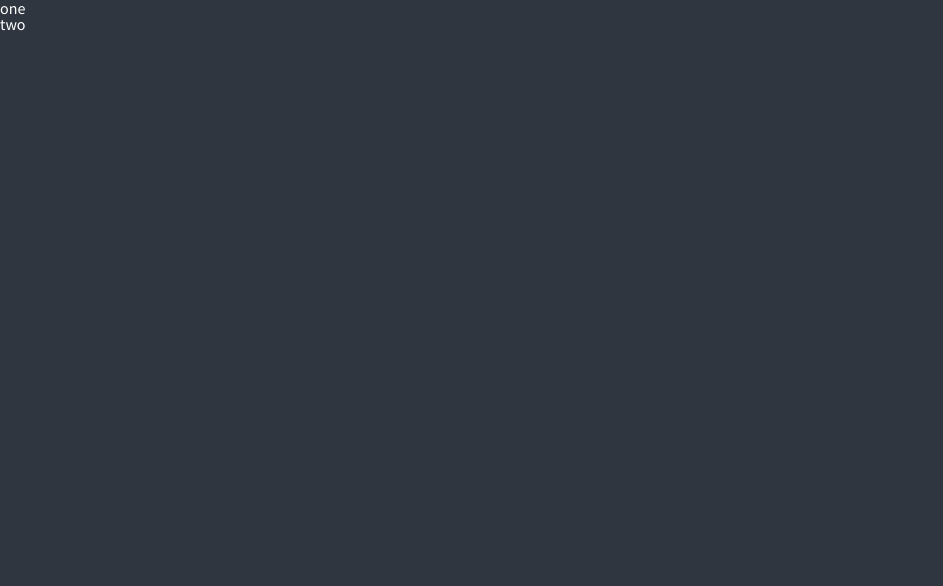
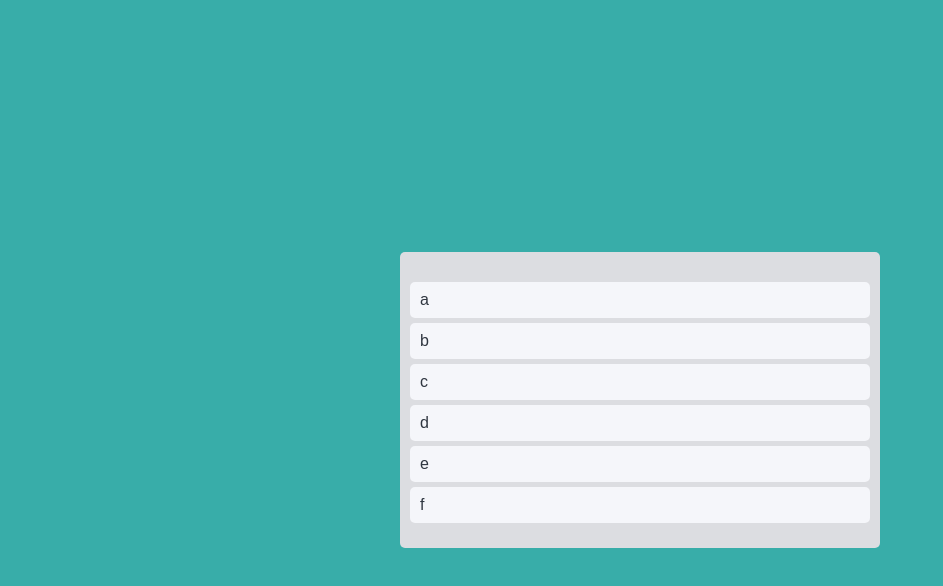
Before and after one commit to joyeajin/react_typescript_study_03_kanban, a React (Vite) app: page / in a window 1280 px wide. Shown: the top 586 px of the page, without its empty margins (0-943 px from the left). Built offline with nearby package versions, Linux system fonts and the light colour scheme.

Commit message:
Styles and Placeholders

```diff
--- a/src/App.tsx
+++ b/src/App.tsx
@@ -1,23 +1,67 @@
 import { DragDropContext, Draggable, Droppable } from "react-beautiful-dnd";
+import styled from "styled-components";
+
+const Wrapper = styled.div`
+  display: flex;
+  max-width: 480px;
+  width: 100%;
+  margin: 0 auto;
+  justify-content: center;
+  align-items: center;
+  height: 100vh;
+`;
+
+const Board = styled.div`
+  background-color: ${(props) => props.theme.boardColor};
+  padding: 20px 10px;
+  padding-top: 30px;
+  border-radius: 5px;
+  min-height: 200px;
+`;
+
+const Boards = styled.div`
+  display: grid;
+  grid-template-columns: repeat(1, 1fr);
+  width: 100%;
+`;
+
+const Card = styled.div`
+  border-radius: 5px;
+  padding: 10px 10px;
+  background-color: ${(props) => props.theme.cardColor};
+  margin-bottom: 5px;
+`;
+
+const toDos = ["a", "b", "c", "d", "e", "f"];
 
 function App() {
   const onDragEnd = () => {};
   return (
     <DragDropContext onDragEnd={onDragEnd}>
-      <div>
-        <Droppable droppableId="one">
-          {() => (
-            <ul>
-              <Draggable draggableId="first" index={0}>
-                {() => <li>one</li>}
-              </Draggable>
-              <Draggable draggableId="second" index={1}>
-                {() => <li>two</li>}
-              </Draggable>
-            </ul>
-          )}
-        </Droppable>
-      </div>
+      <Wrapper>
+        <Boards>
+          <Droppable droppableId="one">
+            {(magic) => (
+              <Board ref={magic.innerRef} {...magic.droppableProps}>
+                {toDos.map((toDo, index) => (
+                  <Draggable draggableId={toDo} index={index}>
+                    {(magic) => (
+                      <Card
+                        ref={magic.innerRef}
+                        {...magic.draggableProps}
+                        {...magic.dragHandleProps}
+                      >
+                        {toDo}
+                      </Card>
+                    )}
+                  </Draggable>
+                ))}
+                {magic.placeholder}
+              </Board>
+            )}
+          </Droppable>
+        </Boards>
+      </Wrapper>
     </DragDropContext>
   );
 }
--- a/src/styled.d.ts
+++ b/src/styled.d.ts
@@ -1,9 +1,9 @@
 import "styled-components";
 declare module "style-components" {
   export interface DefaultTheme {
+    bgColor: string;
+    cardColor: string;
+    boardColor: string;
     textColor: string;
-    bgColor: string;
-    accentColor: string;
-    cardBgColor: string;
   }
 }
--- a/src/theme.ts
+++ b/src/theme.ts
@@ -1,8 +1,8 @@
 import { DefaultTheme } from "styled-components";
 
 export const darkTheme: DefaultTheme = {
-  bgColor: "#2f3640",
-  textColor: "white",
-  accentColor: "#8c7ae6",
-  cardBgColor: "transparent",
+  bgColor: "#38ada9",
+  cardColor: "#f5f6fa",
+  boardColor: "#dcdde1",
+  textColor: "#2f3640",
 };
```
